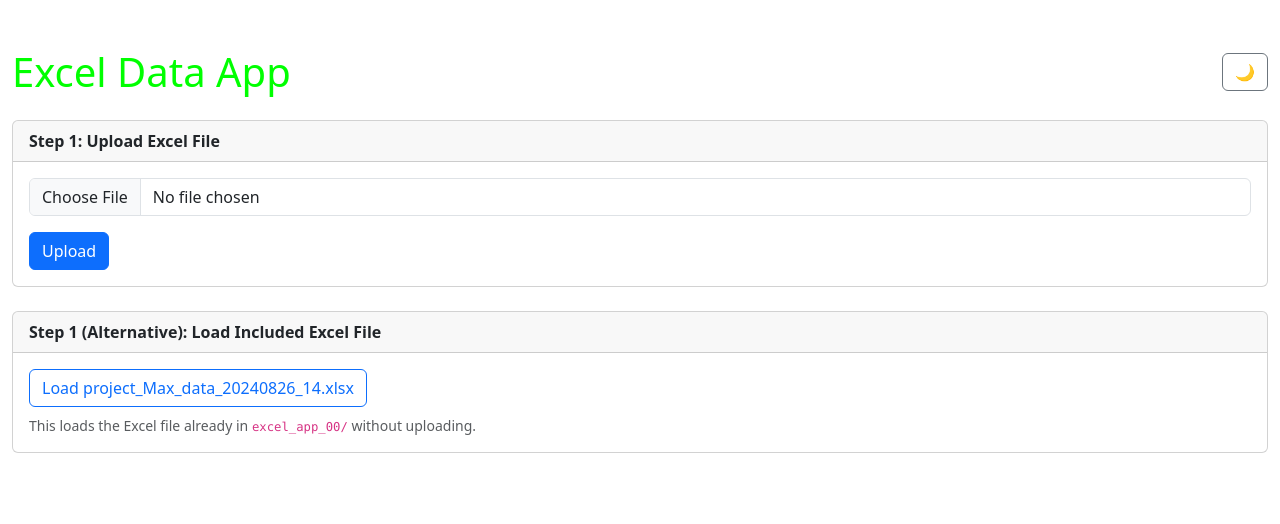
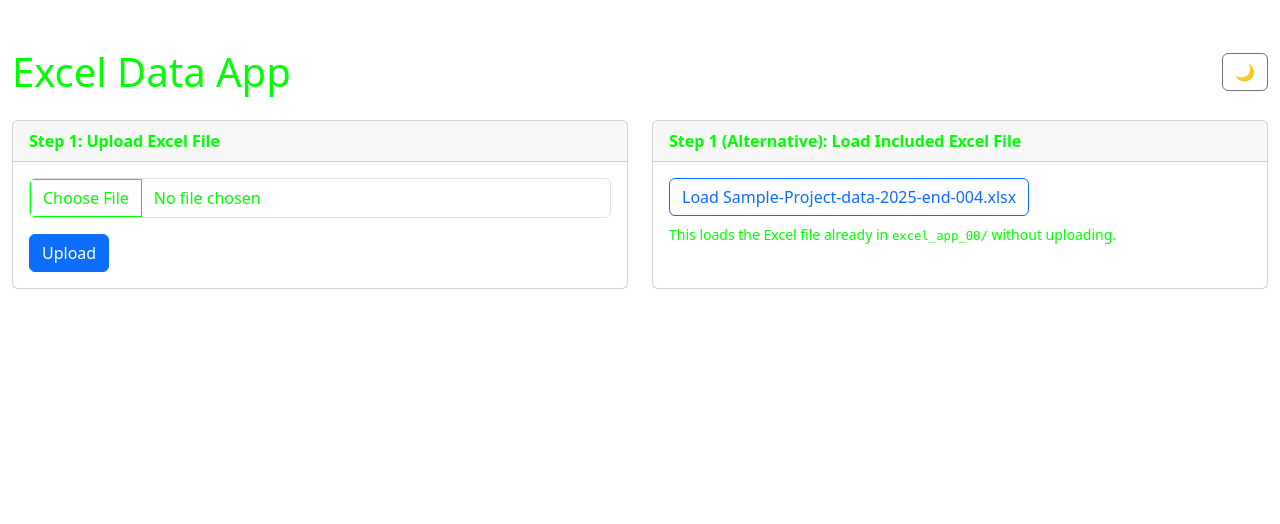
Before and after one commit to medaka46/excel_app_00, a FastAPI app: page / in a window 1280 px wide. Shown: the top 524 px of the page. Run offline with FastAPI, Linux system fonts and the light colour scheme; some libraries are stand-ins or nearby versions.

Commit message:
003: 20260311 13:00 stauts now

```diff
--- a/main.py
+++ b/main.py
@@ -14,7 +14,7 @@ UPLOAD_DIR = "uploads"
 os.makedirs(UPLOAD_DIR, exist_ok=True)
 
 BASE_DIR = os.path.dirname(os.path.abspath(__file__))
-SAMPLE_XLSX = os.path.join(BASE_DIR, "project_Max_data_20240826_14.xlsx")
+SAMPLE_XLSX = os.path.join(BASE_DIR, "Sample-Project-data-2025-end-004.xlsx")
 
 
 def _safe_excel_path(path: str) -> str:
--- a/templates/index.html
+++ b/templates/index.html
@@ -7,6 +7,19 @@
   <link href="https://cdn.jsdelivr.net/npm/bootstrap@5.3.2/dist/css/bootstrap.min.css" rel="stylesheet">
   <style>
     body {
+      color: #0f0 !important;
+    }
+    .card-header, .card-body, .card-body label,
+    .card-body .form-text, .card-body code,
+    .form-check-label {
+      color: #0f0 !important;
+    }
+    input[type="file"]::file-selector-button {
+      color: #0f0 !important;
+      background-color: transparent;
+      border: 1px solid #0f0;
+    }
+    input[type="file"] {
       color: #0f0 !important;
     }
   </style>
@@ -19,7 +32,7 @@
   </script>
 </head>
 <body>
-  <div class="container py-5" style="max-width: 1600px;">
+  <div class="container py-5" style="max-width: 2000px;">
   <!-- <div class="container py-5" style="max-width: 800px;"> -->
     <div class="d-flex justify-content-between align-items-center mb-4">
       <h1 class="mb-0">Excel Data App</h1>
@@ -28,8 +41,10 @@
       </button>
     </div>
 
-    <!-- Upload Form -->
-    <div class="card mb-4">
+    <!-- Step 1: Upload and Alternative side by side -->
+    <div class="row g-4 mb-4">
+      <div class="col-md-6">
+        <div class="card h-100">
           <div class="card-header fw-semibold">Step 1: Upload Excel File</div>
           <div class="card-body">
             <form
@@ -45,9 +60,9 @@
             </form>
           </div>
         </div>
-
-    <!-- Load Bundled Excel File -->
-    <div class="card mb-4">
+      </div>
+      <div class="col-md-6">
+        <div class="card h-100">
           <div class="card-header fw-semibold">Step 1 (Alternative): Load Included Excel File</div>
           <div class="card-body">
             <button
@@ -56,10 +71,12 @@
               hx-target="#sheet-section"
               hx-swap="innerHTML"
             >
-          Load project_Max_data_20240826_14.xlsx
+              Load Sample-Project-data-2025-end-004.xlsx
             </button>
             <div class="form-text mt-2">
               This loads the Excel file already in <code>excel_app_00/</code> without uploading.
+            </div>
+          </div>
         </div>
       </div>
     </div>
@@ -67,10 +84,67 @@
     <!-- Sheet Selector (filled by HTMX) -->
     <div id="sheet-section"></div>
 
+    <!-- Progress bar (shown while loading sheet info) -->
+    <div id="sheet-progress-wrap" class="mb-3 d-none">
+      <div class="d-flex justify-content-between mb-1">
+        <small>Loading columns…</small>
+        <small id="sheet-progress-pct">0%</small>
+      </div>
+      <div class="progress" style="height: 6px;">
+        <div id="sheet-progress-bar" class="progress-bar progress-bar-striped progress-bar-animated"
+             role="progressbar" style="width: 0%"></div>
+      </div>
+    </div>
+
     <!-- Sheet Info (filled by HTMX) -->
     <div id="info-section"></div>
   </div>
   <script>
+    function makeProgress(wrapId, barId, pctId) {
+      var timer = null, pct = 0;
+      function setBar(p) {
+        var bar = document.getElementById(barId);
+        var lbl = document.getElementById(pctId);
+        if (bar) bar.style.width = p.toFixed(0) + '%';
+        if (lbl) lbl.textContent = p.toFixed(0) + '%';
+      }
+      return {
+        start: function () {
+          pct = 0;
+          var wrap = document.getElementById(wrapId);
+          if (wrap) wrap.classList.remove('d-none');
+          setBar(0);
+          timer = setInterval(function () {
+            pct += (90 - pct) * 0.08;
+            setBar(pct);
+          }, 120);
+        },
+        finish: function () {
+          clearInterval(timer);
+          setBar(100);
+          setTimeout(function () {
+            var wrap = document.getElementById(wrapId);
+            if (wrap) wrap.classList.add('d-none');
+            setBar(0);
+          }, 400);
+        }
+      };
+    }
+
+    var sheetProgress  = makeProgress('sheet-progress-wrap',  'sheet-progress-bar',  'sheet-progress-pct');
+    var filterProgress = makeProgress('filter-progress-wrap', 'filter-progress-bar', 'filter-progress-pct');
+
+    document.body.addEventListener('htmx:beforeRequest', function (e) {
+      var id = e.detail && e.detail.target && e.detail.target.id;
+      if (id === 'info-section')    sheetProgress.start();
+      if (id === 'results-section') filterProgress.start();
+    });
+    document.body.addEventListener('htmx:afterRequest', function (e) {
+      var id = e.detail && e.detail.target && e.detail.target.id;
+      if (id === 'info-section')    sheetProgress.finish();
+      if (id === 'results-section') filterProgress.finish();
+    });
+
     function toggleTheme() {
       const html = document.documentElement;
       const current = html.getAttribute('data-bs-theme');
--- a/templates/partials/sheet_selector.html
+++ b/templates/partials/sheet_selector.html
@@ -8,6 +8,7 @@
       hx-trigger="load,change"
     >
       <input type="hidden" name="saved_path" value="{{ saved_path }}">
+      <div class="d-flex flex-wrap gap-3">
       {% for name in sheet_names %}
         <div class="form-check">
           <input
@@ -21,6 +22,7 @@
           <label class="form-check-label" for="sheet_{{ loop.index }}">{{ name }}</label>
         </div>
       {% endfor %}
+      </div>
     </form>
   </div>
 </div>
```
Also changed, not shown: templates/partials/filter_results.html (+31 -31 lines), templates/partials/sheet_info.html (+15 -3 lines), 10 other files. Lines whose indentation alone changed are shown as unchanged.
